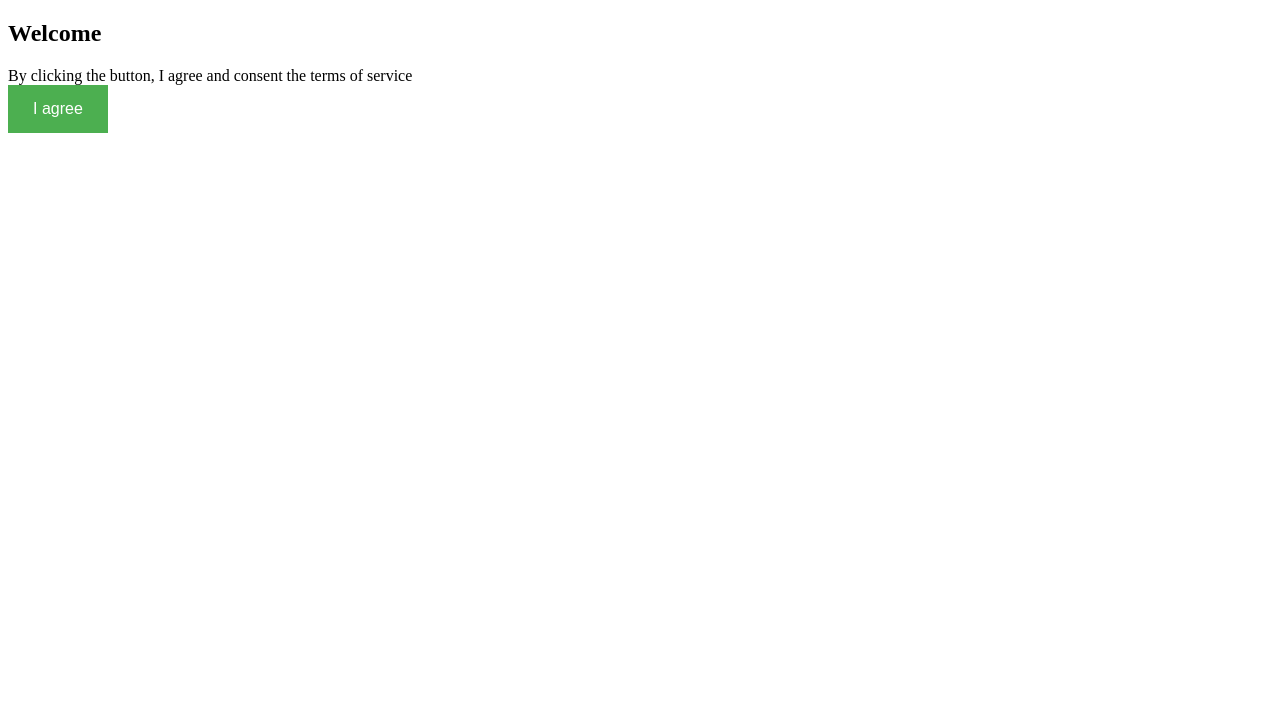
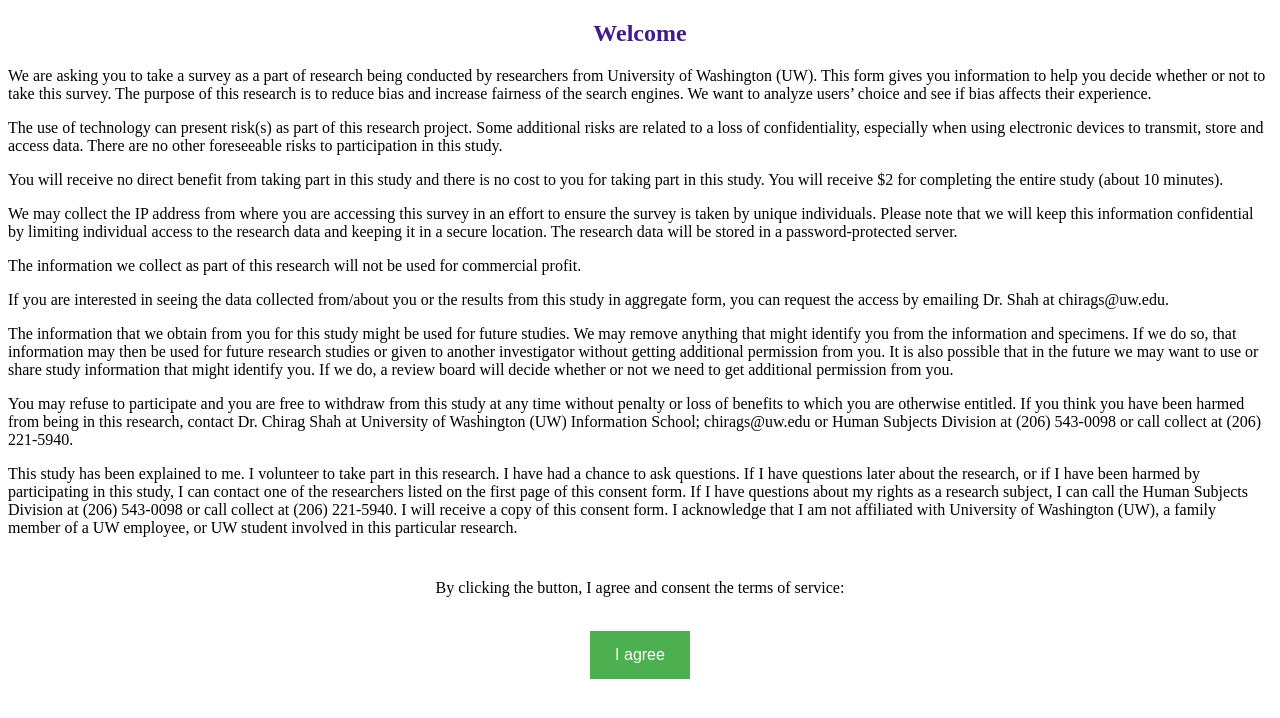
Before and after one commit to linb8/fatewebapp, a Django app: page / in a window 1280 px wide. Shown: the top 718 px of the page. Run offline with Django 3.2, Linux system fonts and the light colour scheme.

Commit message:
Added to the welcome and end

```diff
--- a/webpage/templates/home.html
+++ b/webpage/templates/home.html
@@ -2,6 +2,17 @@
 <html>
 <head>
 <style>
+
+h2 {
+  text-align: center;
+  color: #411B8D;
+}
+
+#terms {
+  text-align: center;
+  padding-top: 10px;
+}
+
 .button {
   background-color: #4CAF50;
   border: none;
@@ -20,9 +31,74 @@
 <body>
 
 <h2>Welcome</h2>
-
-By clicking the button, I agree and consent the terms of service
-<br/><button class="button" onclick='redirect()'> I agree </button>
+<main>
+  <div>
+    <p>
+      We are asking you to take a survey as a part of research being conducted
+      by researchers from University of Washington (UW). This form gives you
+      information to help you decide whether or not to take this survey.
+      The purpose of this research is to reduce bias and increase fairness of
+      the search engines. We want to analyze users’ choice and see if bias
+      affects their experience.
+    </p>
+    <p>
+      The use of technology can present risk(s) as part of this research project.
+      Some additional risks are related to a loss of confidentiality, especially
+      when using electronic devices to transmit, store and access data. There
+      are no other foreseeable risks to participation in this study.
+    </p>
+    <p>
+      You will receive no direct benefit from taking part in this study and
+      there is no cost to you for taking part in this study. You will receive $2
+      for completing the entire study (about 10 minutes).
+    </p>
+    <p>
+      We may collect the IP address from where you are accessing this survey in
+      an effort to ensure the survey is taken by unique individuals. Please note
+      that we will keep this information confidential by limiting individual access
+      to the research data and keeping it in a secure location. The research data
+      will be stored in a password-protected server.
+    </p>
+    <p>
+      The information we collect as part of this research will not be used for commercial profit.
+    </p>
+    <p>
+      If you are interested in seeing the data collected from/about you or the results
+      from this study in aggregate form, you can request the access by emailing Dr.
+      Shah at chirags@uw.edu.
+    </p>
+    <p>
+      The information that we obtain from you for this study might be used for future studies.
+      We may remove anything that might identify you from the information and specimens.
+      If we do so, that information may then be used for future research studies
+      or given to another investigator without getting additional permission from
+      you. It is also possible that in the future we may want to use or share study
+      information that might identify you. If we do, a review board will decide
+      whether or not we need to get additional permission from you.
+    </p>
+    <p>
+      You may refuse to participate and you are free to withdraw from this study
+      at any time without penalty or loss of benefits to which you are otherwise entitled.
+      If you think you have been harmed from being in this research, contact Dr.
+      Chirag Shah at University of Washington (UW) Information School; chirags@uw.edu or
+      Human Subjects Division at (206) 543-0098 or call collect at (206) 221-5940.
+    </p>
+    <p>
+      This study has been explained to me. I volunteer to take part in this research.
+      I have had a chance to ask questions.  If I have questions later about the research,
+      or if I have been harmed by participating in this study, I can contact one of the
+      researchers listed on the first page of this consent form.  If I have questions
+      about my rights as a research subject, I can call the Human Subjects Division at
+      (206) 543-0098 or call collect at (206) 221-5940.  I will receive a copy of this consent form.
+      I acknowledge that I am not affiliated with University of Washington (UW), a family member of a UW employee,
+      or UW student involved in this particular research.
+    </p>
+  </div>
+  <div id="terms">
+    <p>By clicking the button, I agree and consent the terms of service:</p>
+    <br/><button class="button" onclick='redirect()'> I agree </button>
+  </div>
+</main>
 
 <script>
     function redirect() {
```
Also changed, not shown: webpage/templates/end.html (+21 -0 lines).
